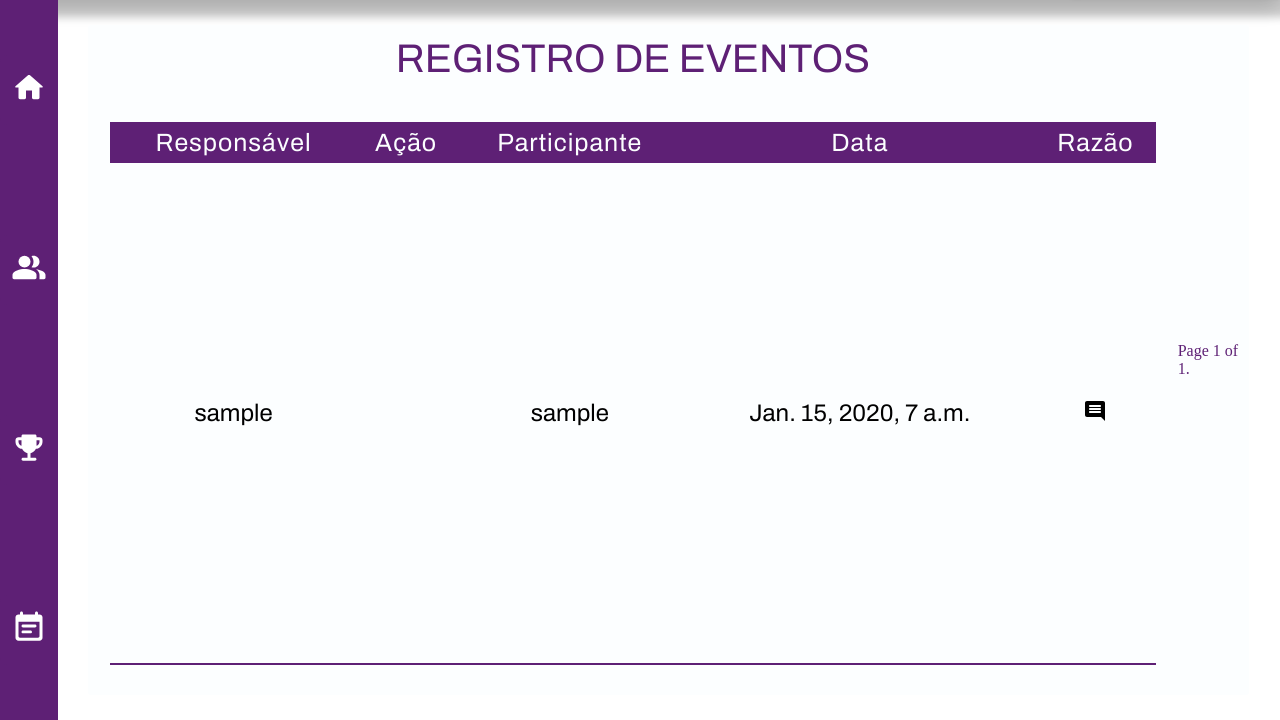
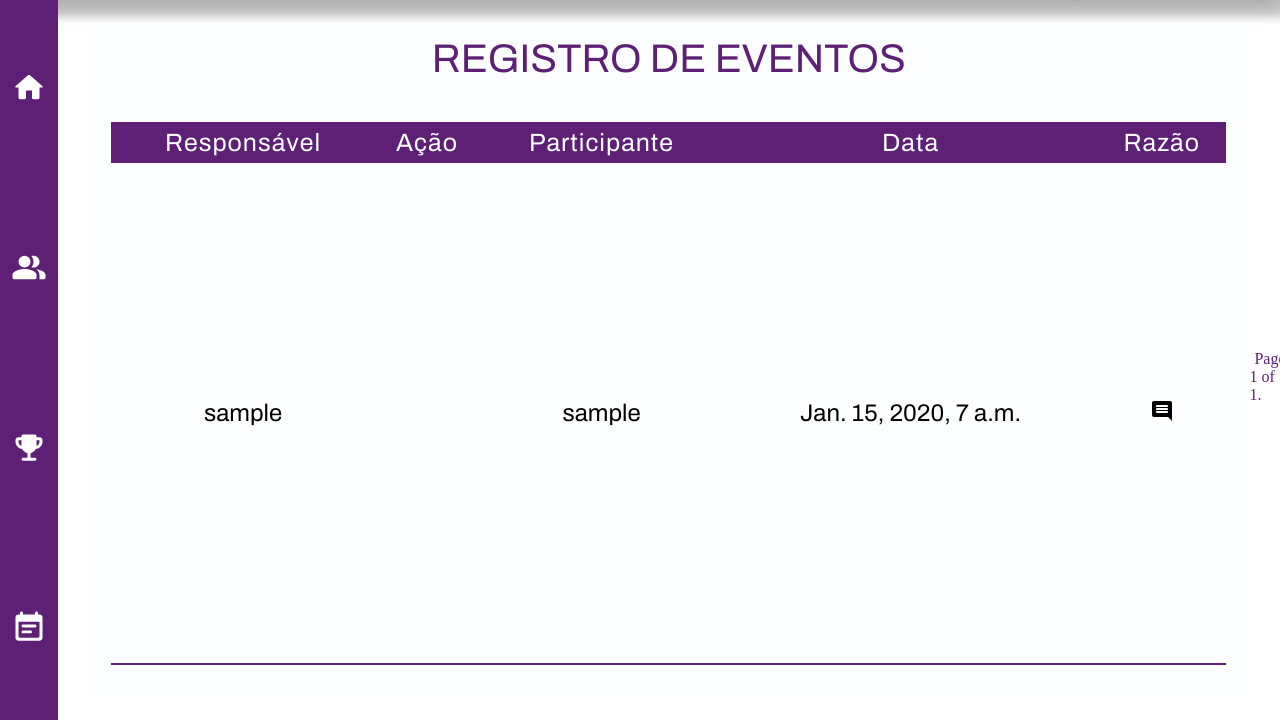
Before and after one commit to talesribeirom/ginca-web, a Django app: page /events/ in a window 1280 px wide. Shown: the part 80-800 px from the top of the page. Run offline with Django 3.2, Linux system fonts and the light colour scheme; the first user in the database is signed in; tables that the repository leaves empty hold one stand-in row (Sample ...); some libraries are stand-ins or nearby versions.

Commit message:
:hammer: Altera css da paginação

```diff
--- a/Back-end (Emakers)/core/static/core/index.css
+++ b/Back-end (Emakers)/core/static/core/index.css
@@ -1838,7 +1838,22 @@ table .eventos-tablehead {
     border-radius: 4px;
 }
 
-
+/* Paginação */
+
+.pagination {
+  margin-bottom: 20px;
+}
+
+.step-links {
+  position: absolute;
+  margin-left: auto;
+  margin-right: auto;
+}
+
+.step-links .current {
+  margin-left: 5px;
+  margin-right: 5px;
+}
 
 /* Inicio das KeyFrames ************************************************** */
 
--- a/Back-end (Emakers)/ginca_web/settings.py
+++ b/Back-end (Emakers)/ginca_web/settings.py
@@ -86,7 +86,7 @@ DATABASES = {
         'ENGINE': 'django.db.backends.postgresql',
         'NAME': 'ginca',
         'USER': 'postgres',
-        'PASSWORD': 'FEFEFE1998',
+        'PASSWORD': '',
         'HOST': 'localhost',
         'PORT': '5432',
     }
--- a/Back-end (Emakers)/scoremanager/views.py
+++ b/Back-end (Emakers)/scoremanager/views.py
@@ -83,7 +83,7 @@ def apply_penalty(request, id_user):
 @login_required
 def list_events(request):
     events_list = User_has_score.objects.all()
-    paginator = Paginator(events_list, 10)
+    paginator = Paginator(events_list, 9)
 
     page = request.GET.get('page')
     events = paginator.get_page(page)
```
